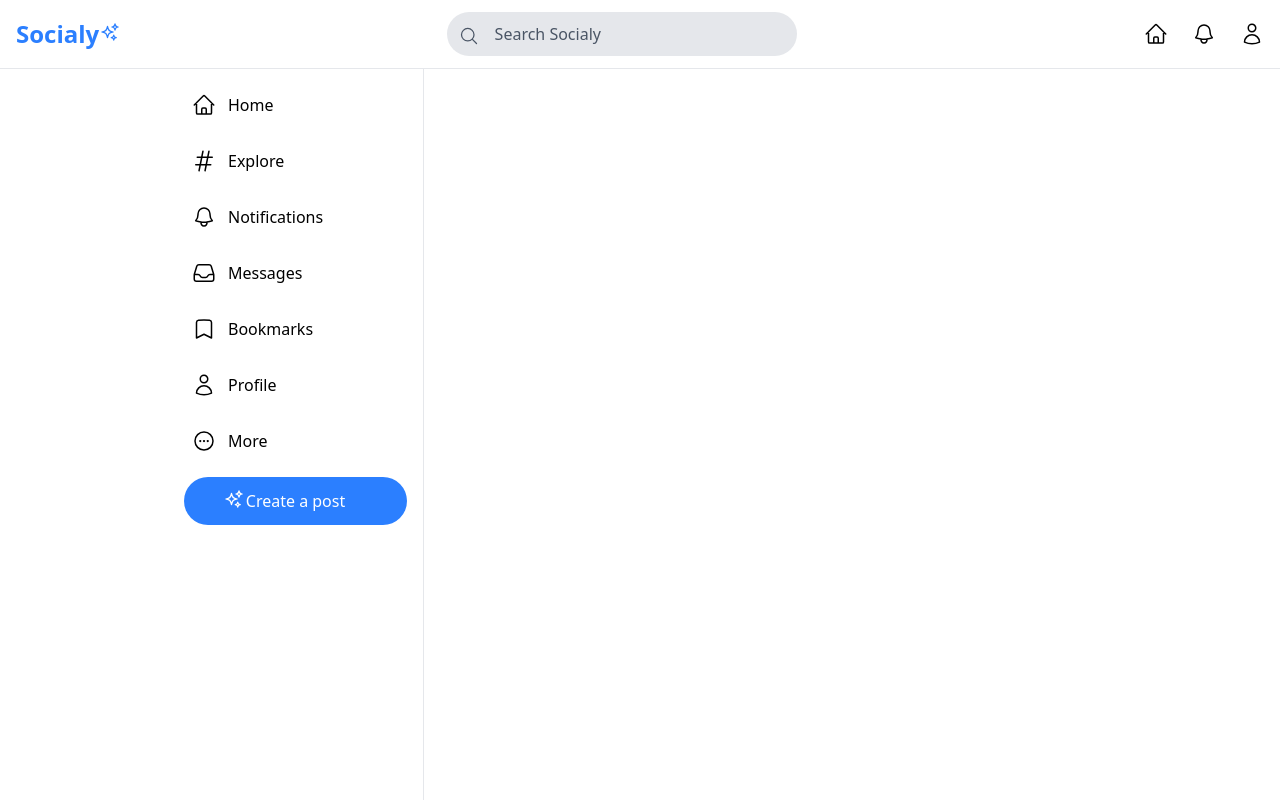
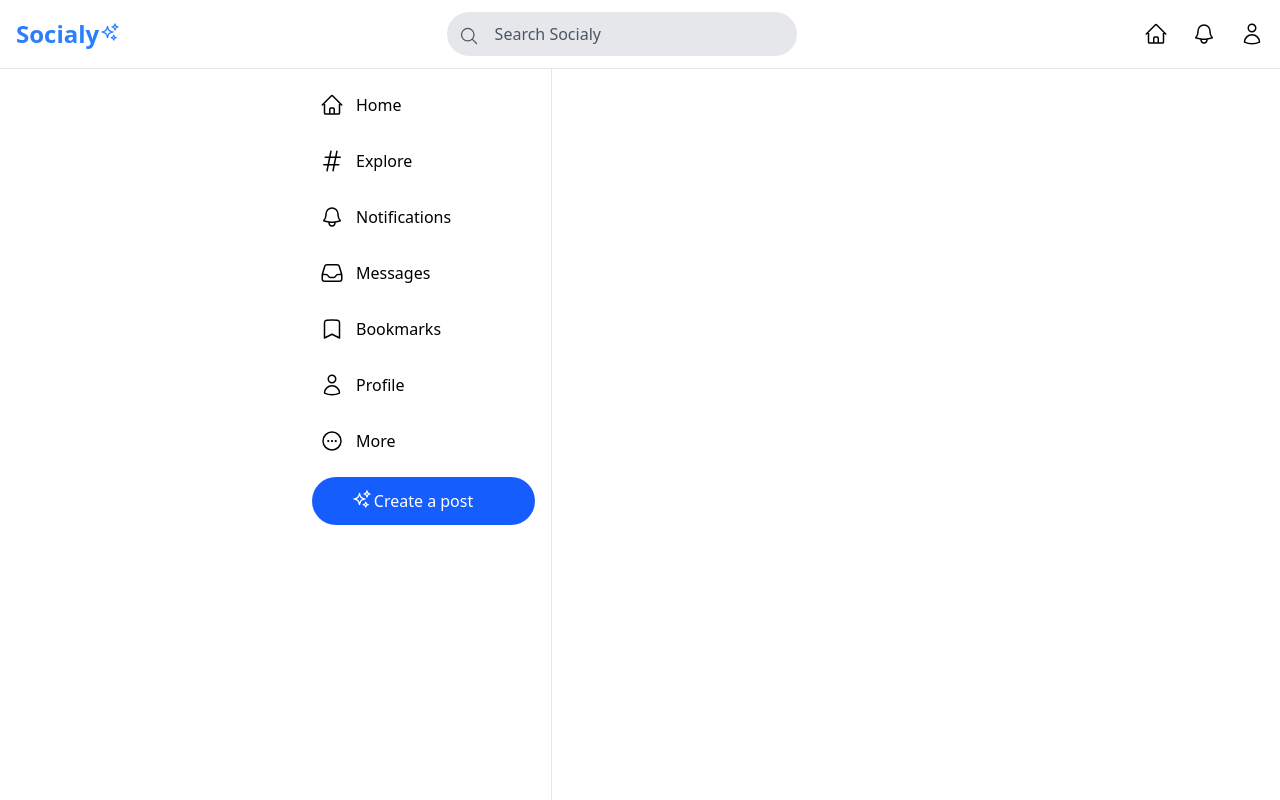
Before and after one commit to sadikahmetaydin/social-meadi-app, a React (Vite) app: page / in a window 1280 px wide. Built offline with nearby package versions, Linux system fonts and the light colour scheme.

Commit message:
fix max screen size bugs

```diff
--- a/src/components/Navbar.jsx
+++ b/src/components/Navbar.jsx
@@ -2,7 +2,7 @@ import { HomeIcon, BellIcon, UserIcon, MagnifyingGlassIcon, SparklesIcon  } from
 
 const Navbar = () => {
   return (
-      <div className="max-w-screen-2xl mx-auto flex items-center justify-between px-4 py-3 border-b border-gray-200">
+      <div className="max-w-7xl mx-auto flex items-center justify-between px-4 py-3 border-b border-gray-200">
           {/* Left */}
           <div className="text-2xl font-bold cursor-pointer text-blue-500 relative">Socialy <SparklesIcon className="w-5 h-5 absolute left-21 top-1" /></div>
 
--- a/src/components/Sidebar.jsx
+++ b/src/components/Sidebar.jsx
@@ -2,7 +2,7 @@ import { HomeIcon, HashtagIcon, BellIcon, InboxIcon, BookmarkIcon, UserIcon, Ell
 
 const Sidebar = () => {
   return (
-    <div className="hidden sm:flex flex-col items-start p-4 space-y-4 w-64 h-screen border-r border-gray-200 fixed ml-42">
+    <div className="hidden sm:flex flex-col items-start p-4 space-y-4 w-64 h-screen border-r border-gray-200 fixed ml-74">
       {/* Menu Elements */}
       <button className="flex items-center space-x-3 hover:text-blue-500 p-2 rounded-full w-full cursor-pointer transition-all ease-in">
         <HomeIcon className="w-6 h-6"/>
@@ -39,7 +39,7 @@ const Sidebar = () => {
         <span>More</span>
       </button>
 
-      <button className="p-3 bg-blue-500 hover:bg-blue-600 text-white rounded-full w-full cursor-pointer transition-all ease-in relative">
+      <button className="p-3 bg-blue-600 hover:bg-blue-500 text-white rounded-full w-full cursor-pointer transition-all ease-in relative">
         Create a post  <SparklesIcon className="w-5 h-5 absolute left-10 top-3" />
       </button>
     </div>
```
